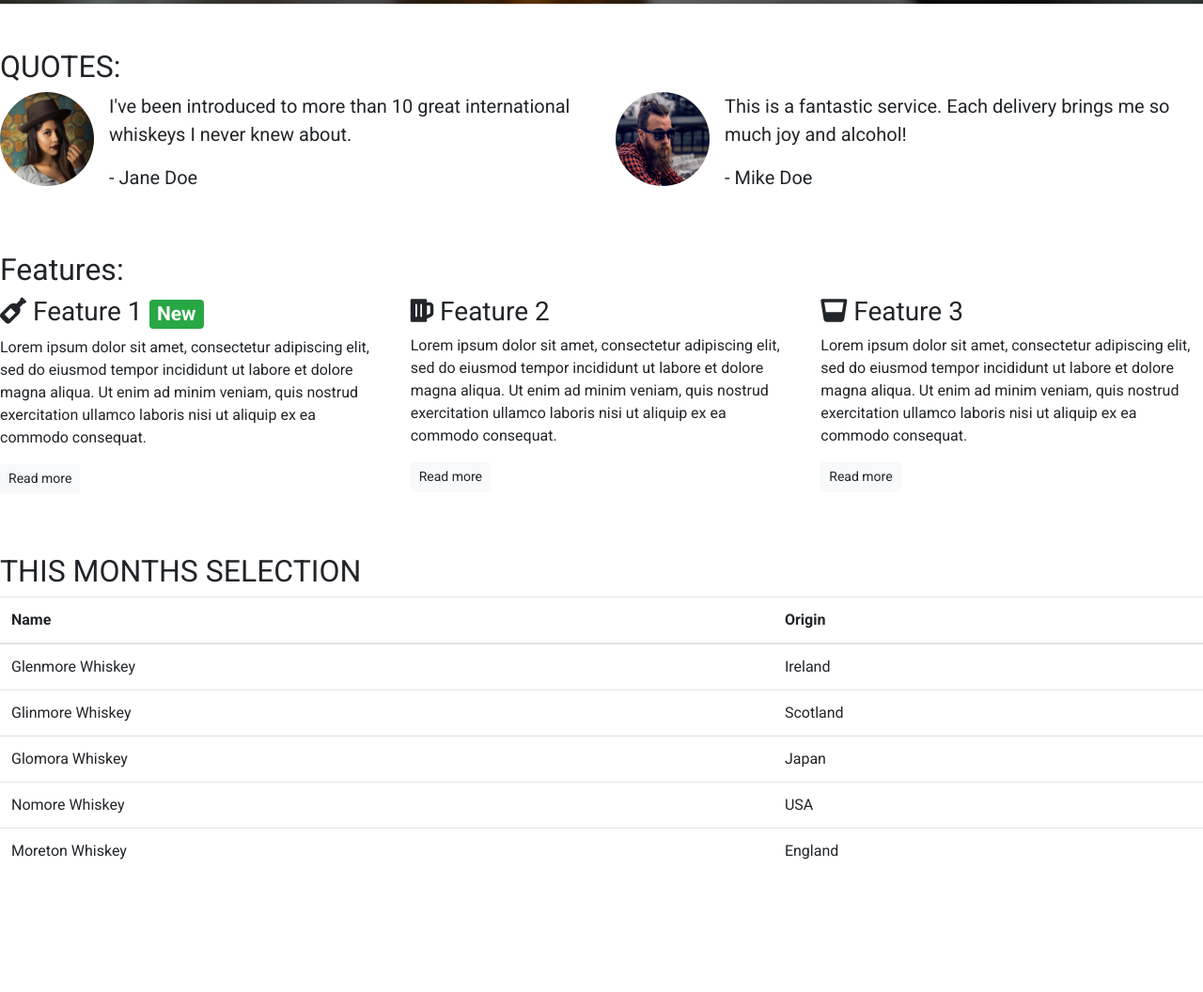
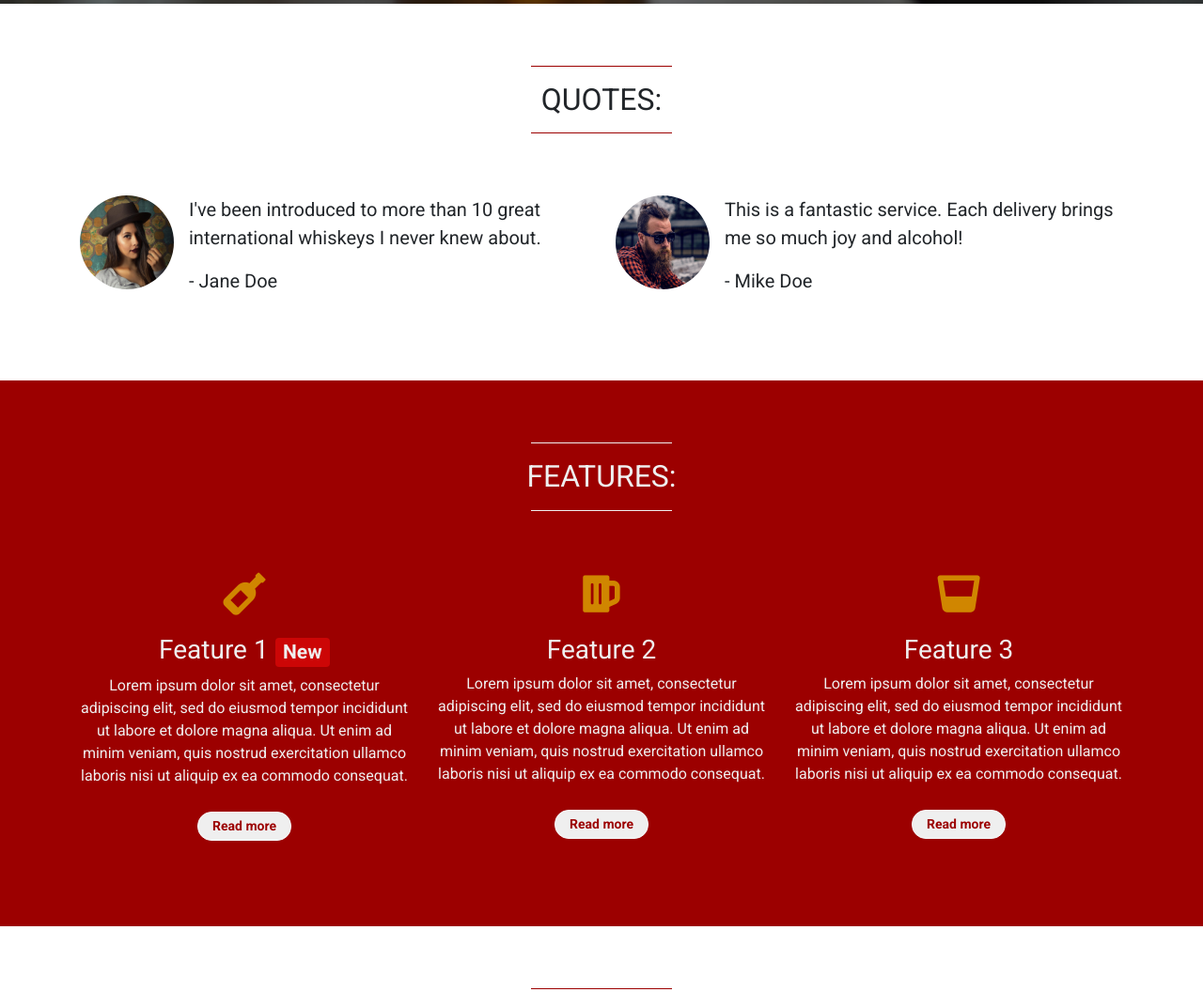
Before and after one commit to brendankilkenny/its-a-boots-trap, a plain HTML site: page index.html in a window 1280 px wide. Shown: the part 796-1852 px from the top of the page at 94% size. Before the commit the page ends 1742 px from the top, so only its background shows below. Drawn offline with nearby package versions, Linux system fonts and the light colour scheme.

Commit message:
Margins and padding refinement

```diff
--- a/css/style.css
+++ b/css/style.css
@@ -2,8 +2,27 @@ body {
     font-family: 'Roboto', sans-serif;
 }
 
+a {
+    color: #ffbe48;
+    font-weight: bold;
+}
+
+a:hover {
+    color: #d08600;
+    text-decoration: none;
+}
+
+.container-wrapper {}
+
+.container-wrapper--burgundy {
+    background: #9c0000;
+    color: #efefef;
+}
+
+
+
 .alert-container {
-    background-color: red;
+    background-color: #9c0000;
 }
 
 .callout-container {
@@ -40,24 +59,45 @@ body {
 
 .monthlyFavourites {}
 
+/*Page headers start*/
 
+.page-header {
+    margin-bottom: 0;
+    border-bottom: 0;
+    text-align: center;
+    padding-bottom: 50px;
+}
+
+.page-header h2 {
+    margin-top: 0;
+}
+
+/*Page headers ends*/
 
 /*block-dividers-start*/
 
 .block-divider {
-    width: 75px;
-    height: 5px;
+    width: 200px;
+    height: 1px;
     border: 0px;
-    background-color: #444;
+}
+
+.block-divider--short {
+    width: 150px;
 }
 
 .block-divider--burgundy {
     background-color: #9c0000;
 }
 
-.block-divider--short {
-    width: 35px;
+.block-divider--grey {
+    background-color: #444;
 }
+
+.block-divider--white {
+    background-color: #efefef;
+}
+
 
 /*block-dividers-end*/
 
@@ -89,11 +129,18 @@ body {
 }
 
 
-
-
 /*jumbotron-end*/
 
-/*Nav bar start */
+/*Content container start*/
+
+.content-container {
+    padding-top: 50px;
+    padding-bottom: 75px;
+}
+
+/*Content container end*/
+
+/*Navbar start */
 
 .navalert-container {
     position: absolute;
@@ -115,7 +162,7 @@ body {
     border: 0px;
 }
 
-/*Nav bar ends*/
+/*Navbar ends*/
 
 /*Buttons-start*/
 
@@ -125,19 +172,49 @@ body {
     width: 160px;
 }
 
-.btn--red {
-    color: white;
+.btn--burgundy {
+    color: #efefef;
     background-color: #9c0000;
-    border-color: white;
+    border-color: #efefef;
     border-width: 0px;
 }
 
-.btn--red:hover,
-.btn--red:active,
-.btn--red:focus,
-.btn--red:active:focus {
+.btn--burgundy:hover,
+.btn--burgundy:active,
+.btn--burgundy:focus,
+.btn--burgundy:active:focus {
     background-color: #dc3545;
 }
 
 
 /*Buttons-end*/
+
+.features {
+    text-align: center;
+}
+
+.features i {
+    color: #d08600;
+    margin-bottom: 20px;
+    font-size: 45px;
+    line-height 45px;
+}
+
+.features .btn {
+    color: #9c0000;
+    background-color: #efefef;
+    border-radius: 15px;
+    min-width: 100px;
+    font-weight: bold;
+    margin-top: 10px;
+}
+
+.features .btn:hover {
+    color: #efefef;
+    background-color: #cc0606;
+
+}
+
+.badge-orange{
+    background-color: #cc0606;
+}
--- a/index.html
+++ b/index.html
@@ -3,8 +3,8 @@
 
 <head>
     <meta charset="utf-8">
+    <title>Whiskey Drop | Taste a new whiskey every month</title>
     <meta name="viewport" content="width=device-width, initial-scale=1.0">
-    <title>Whiskey Drop | Taste a new whiskey every month</title>
     <link rel="stylesheet" href="https://maxcdn.bootstrapcdn.com/bootstrap/4.1.3/css/bootstrap.min.css">
     <link rel="stylesheet" href="https://use.fontawesome.com/releases/v5.8.1/css/all.css" integrity="sha384-50oBUHEmvpQ+1lW4y57PTFmhCaXp0ML5d60M1M7uH2+nqUivzIebhndOJK28anvf" crossorigin="anonymous">
     <link href="https://fonts.googleapis.com/css?family=Abril+Fatface|Roboto:400,700" rel="stylesheet">
@@ -12,14 +12,22 @@
 </head>
 
 <body>
+    <!--Start of nav-->
     <div class="container-fluid navalert-container">
-
+        <div class="container-fluid alert-container">
+            <div class="row d-none d-sm-block">
+                <div class="col-12">
+                    <div class="site-wide-alert alert alert-warning">
+                        <strong>Sale Now On!</strong> We've got a sale on. Get a 12-month subscription for the price of 6! <a href="">See here for details!</a>
+                    </div>
+                </div>
+            </div>
+        </div>
         <nav class="navbar navbar-dark navbar-expand-sm">
             <a href="/grid.html" class="navbar-brand">Whiskey Drop</a>
 
             <button class="navbar-toggler ml-auto" type="button" data-toggle="collapse" data-target="#navbarNavDropdown" aria-expanded="false" aria-label="Toggle navigation">
-            <span class="navbar-toggler-icon"></span>
-        </button>
+            <span class="navbar-toggler-icon"></span></button>
 
             <div class="collapse navbar-collapse" id="navbarNavDropdown">
                 <ul class="navbar-nav mr-auto">
@@ -47,16 +55,9 @@
     </div>
     <!--end of nav-->
 
-    <!--<div class="row alert-container">-->
-    <!--    <div class="col-12">-->
-    <!--        <div class="alert alert-warning"><strong>Sale now on!</strong> Get a 12 month subscription for the price of 8 <a href="/promo.html">Find out more</a> </div>-->
-    <!--    </div>-->
-    <!--</div>-->
-
-
     <!-- Callout -->
     <div class="container-fluid callout-container">
-        <div class="opaque-overlay">
+        <div class="opaque-overlay">&nbsp;</div>
         <div class="row">
             <div class="col-12">
                 <section class="callout jumbotron text-center">
@@ -66,25 +67,24 @@
                         <s class="d-none d-sm-inline">$19.99</s>
                         <span class="d-line d-sm-none"><br></span>
                         <strong><mark>First one is free!</mark></p>
-            <button class="btn btn-lg btn--cta btn--red" data-toggle="modal" data-target="#signupModal">Sign up</button>
+                    <button class="btn btn-lg btn--cta btn--burgundy" data-toggle="modal" data-target="#signupModal">Sign up</button>
                     <p class="text-muted"><small>You must be 18 to sign up for this service.</small></p></strong>
                 </section>
-                </div>
             </div>
         </div>
     </div>
     <!-- /.callout -->
 
 
-
-
-
     <!-- Quotes -->
-    <div class="quotes-container">
-        <section class="quotes my-5">
+    <div class="container-wrapper">
+        <div class="container quotes-container content-container">
+            <section class="quotes">
                 <div class="row">
-                <div class="col 12">
+                    <div class="col 12 page-header">
+                        <hr class="block-divider block-divider--short block-divider--burgundy">
                         <h2 class="text-uppercase">Quotes:</h2>
+                        <hr class="block-divider block-divider--short block-divider--burgundy">
                     </div>
                 </div>
                 <div class="row">
@@ -120,35 +120,39 @@
                 </div>
             </section>
         </div>
+    </div>
     <!-- /.quotes -->
 
 
     <!-- Features -->
-    <div class="features-containter">
-        <section class="features my-5">
+    <div class="container-wrapper container-wrapper--burgundy">
+        <div class="container features-containter content-container">
+            <section class="features">
                 <div class="row">
-                <div class="col-12">
-                    <h2>Features:</h2>
+                    <div class="col-12 page-header">
+                        <hr class="block-divider block-divider--short block-divider--white">
+                        <h2 class="text-uppercase">Features:</h2>
+                        <hr class="block-divider block-divider--short block-divider--white">
                     </div>
                 </div>
                 <div class="row">
                     <div class="col-12 col-md-6 col-lg-4">
                         <div class="feature">
-                        <h3><i class="fas fa-wine-bottle d-none d-sm-inline"></i> Feature 1 <span class="badge badge-success">New</span></h3>
+                            <h3><i class="fas fa-wine-bottle d-none d-sm-block"></i> Feature 1 <span class="badge badge-orange">New</span></h3>
                             <p>Lorem ipsum dolor sit amet, consectetur adipiscing elit, sed do eiusmod tempor incididunt ut labore et dolore magna aliqua. Ut enim ad minim veniam, quis nostrud exercitation ullamco laboris nisi ut aliquip ex ea commodo consequat.</p>
-                        <p><a href="./grid.html" class="btn btn-sm btn-light">Read more</a></p>
+                            <p><a href="#" class="btn btn-sm btn-light">Read more</a></p>
                         </div>
                     </div>
                     <div class="col-12 col-md-6 col-lg-4">
                         <div class="feature">
-                        <h3><i class="fas fa-beer  d-none d-sm-inline"></i> Feature 2</h3>
+                            <h3><i class="fas fa-beer  d-none d-sm-block"></i> Feature 2</h3>
                             <p>Lorem ipsum dolor sit amet, consectetur adipiscing elit, sed do eiusmod tempor incididunt ut labore et dolore magna aliqua. Ut enim ad minim veniam, quis nostrud exercitation ullamco laboris nisi ut aliquip ex ea commodo consequat.</p>
                             <p><a href="#" class="btn btn-sm btn-light">Read more</a></p>
                         </div>
                     </div>
                     <div class="col-12 d-md-none d-lg-block col-lg-4">
                         <div class="feature">
-                        <h3><i class="fas fa-glass-whiskey  d-none d-sm-inline"></i> Feature 3</h3>
+                            <h3><i class="fas fa-glass-whiskey  d-none d-sm-block"></i> Feature 3</h3>
                             <p>Lorem ipsum dolor sit amet, consectetur adipiscing elit, sed do eiusmod tempor incididunt ut labore et dolore magna aliqua. Ut enim ad minim veniam, quis nostrud exercitation ullamco laboris nisi ut aliquip ex ea commodo consequat.</p>
                             <p><a href="#" class="btn btn-sm btn-light">Read more</a></p>
                         </div>
@@ -156,14 +160,17 @@
                 </div>
             </section>
         </div>
+    </div>
     <!-- /.features -->
 
 
     <!--monthlyFavourites -->
-    <section class="monthlyFavourites">
+    <section class="container monthlyFavourites content-container">
         <div class="row">
-            <div class="col 12">
+            <div class="col 12 page-header">
+                <hr class="block-divider block-divider--short block-divider--burgundy">
                 <h2 class="text-uppercase">This months selection</h2>
+                <hr class="block-divider block-divider--short block-divider--burgundy">
             </div>
         </div>
         <div class="row">
```
Lines whose indentation alone changed are shown as unchanged.
